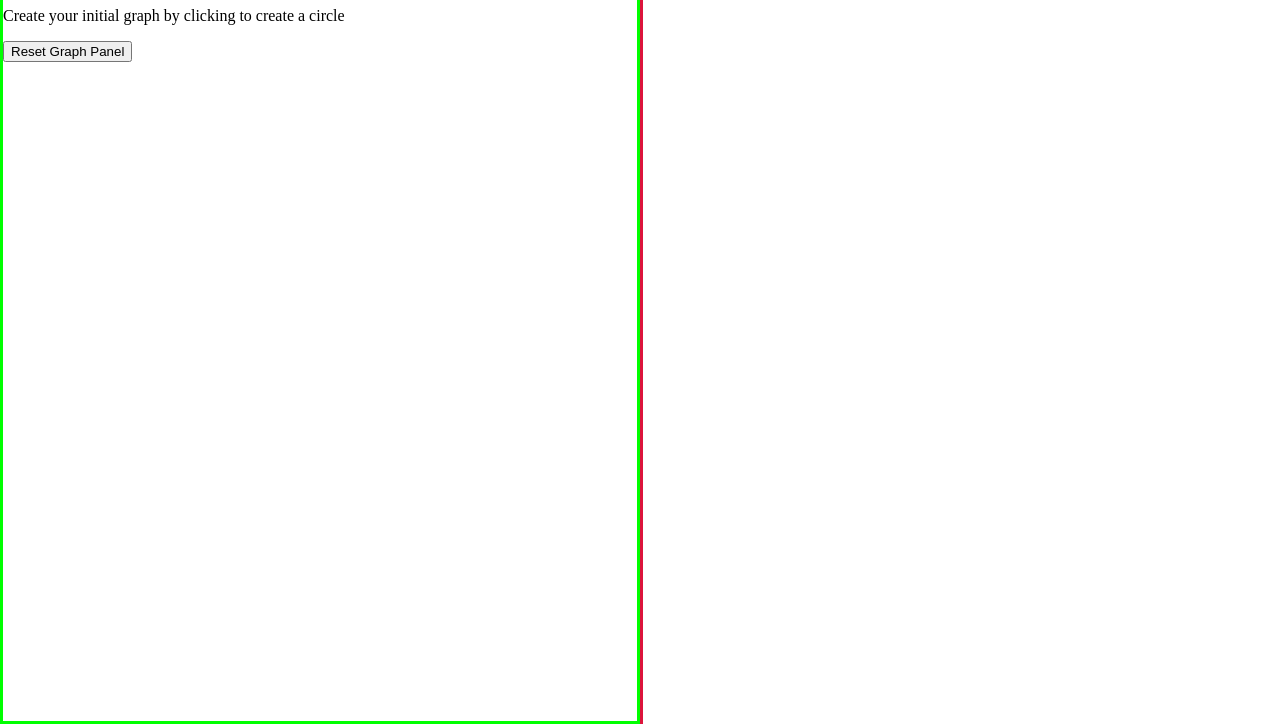
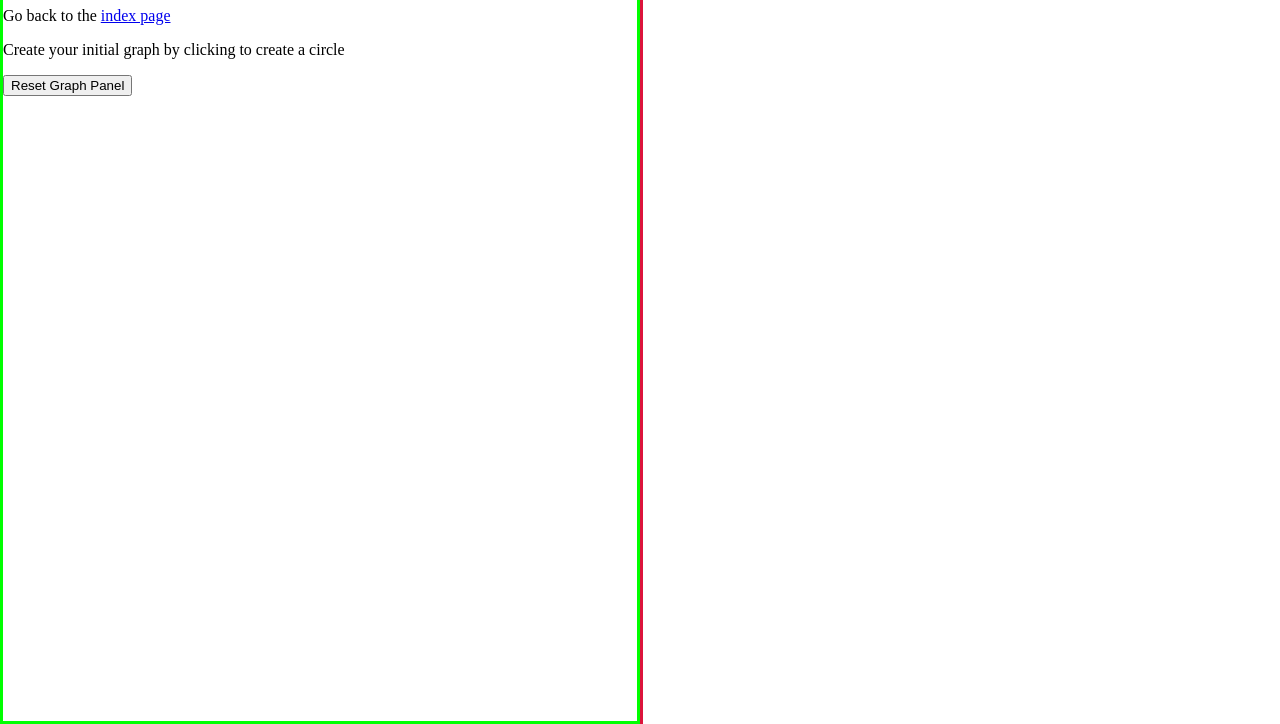
Before and after one commit to AliS25/Convex-Hull, a plain HTML site: page index.html in a window 1280 px wide. Shown: the part 76-800 px from the top of the page. Drawn offline with Linux system fonts and the light colour scheme.

Commit message:
added link to the index page

```diff
--- a/index.html
+++ b/index.html
@@ -20,6 +20,8 @@
             <!-- Heading -->
         <h1>Convex Hull</h1>
         <!-- Paragraph -->
+        <p>Go back to the <a href="https://alis25.github.io/Ali-Sbeih-Index/">index page</a></p>
+
         <p>Create your initial graph by clicking to create a circle</p>
         <!--Button used to reset the graph panel-->
         <p><button id="reset">Reset Graph Panel</button></p>
```
